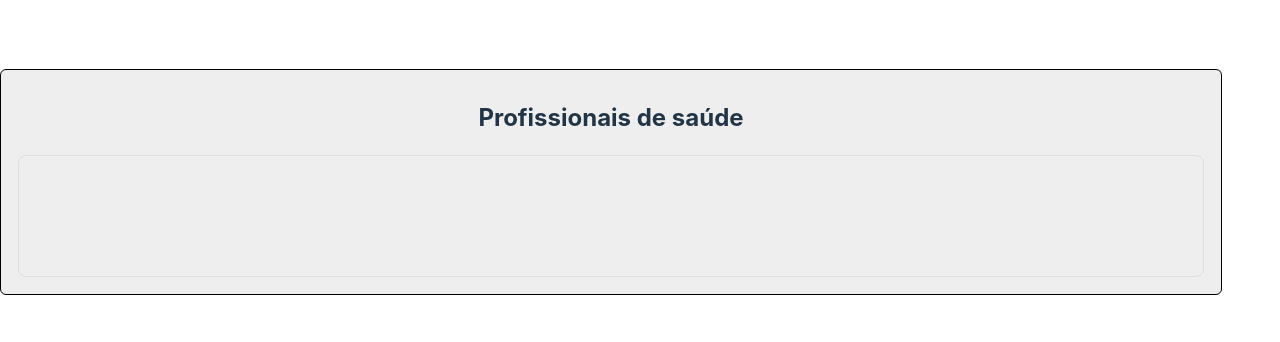
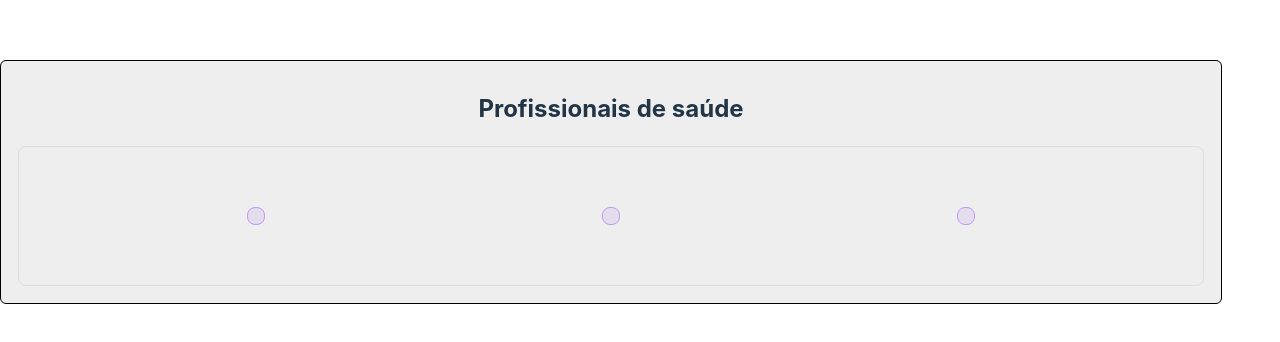
Before and after one commit to leonardovivo/pdm_fatec, a React (Vite) app in the folder exercicio-03/: page / in a window 1280 px wide. Shown: the part 218-560 px from the top of the page. Built offline with nearby package versions, Linux system fonts and the light colour scheme.

Commit message:
learn(exercicio03-react): usa a classe CSS criada do elemendo 3

```diff
--- a/exercicio-03/src/App.jsx
+++ b/exercicio-03/src/App.jsx
@@ -1,4 +1,5 @@
 import { useState } from 'react'
+import './styles.css'
 
 function App() {
   const [count, setCount] = useState(0)
@@ -11,8 +12,21 @@ function App() {
       <div style={estiloAreaDocs()}>
       <h2>Profissionais de saúde</h2>
       <div style={{margin: 7, border: '1px solid #DDD', borderRadius: 8, padding: 60, display: 'flex', flexDirection: 'row', justifyContent: 'space-around'}}>
- </div>
-      </div>
+
+      <div className="profissionais">
+
+   </div>
+
+      <div className="profissionais">
+
+   </div>
+
+      <div className="profissionais">
+
+   </div>
+
+  </div>
+</div>
       )
 }
 
```
